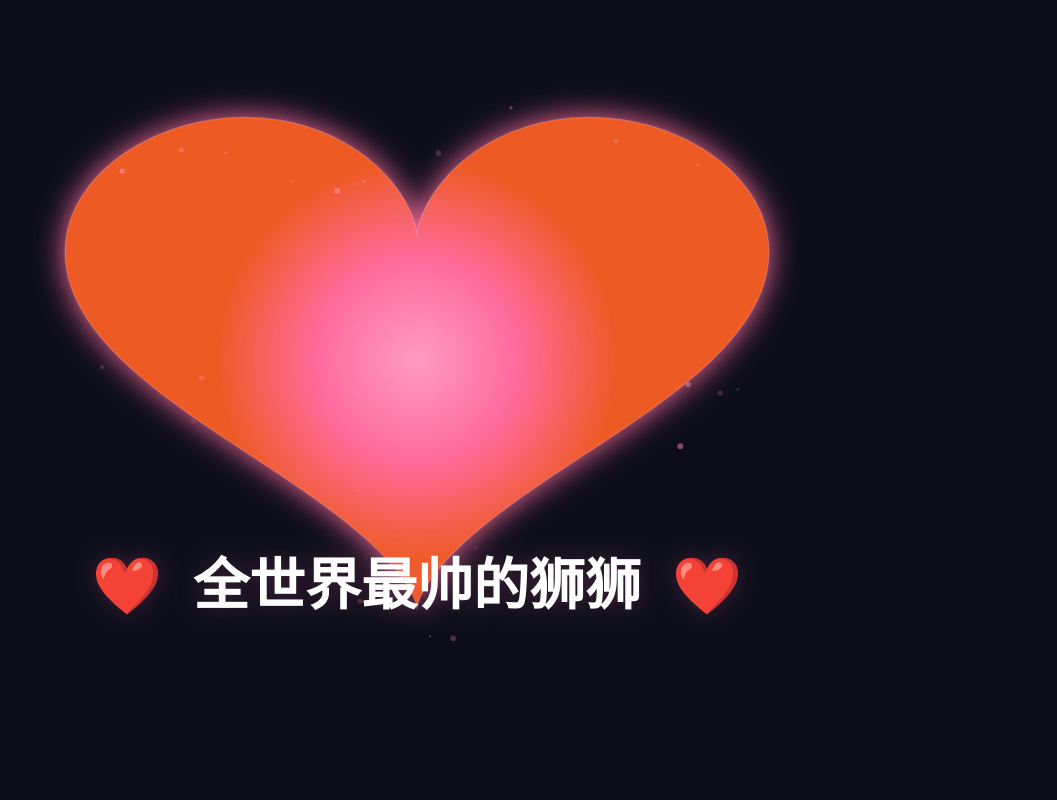
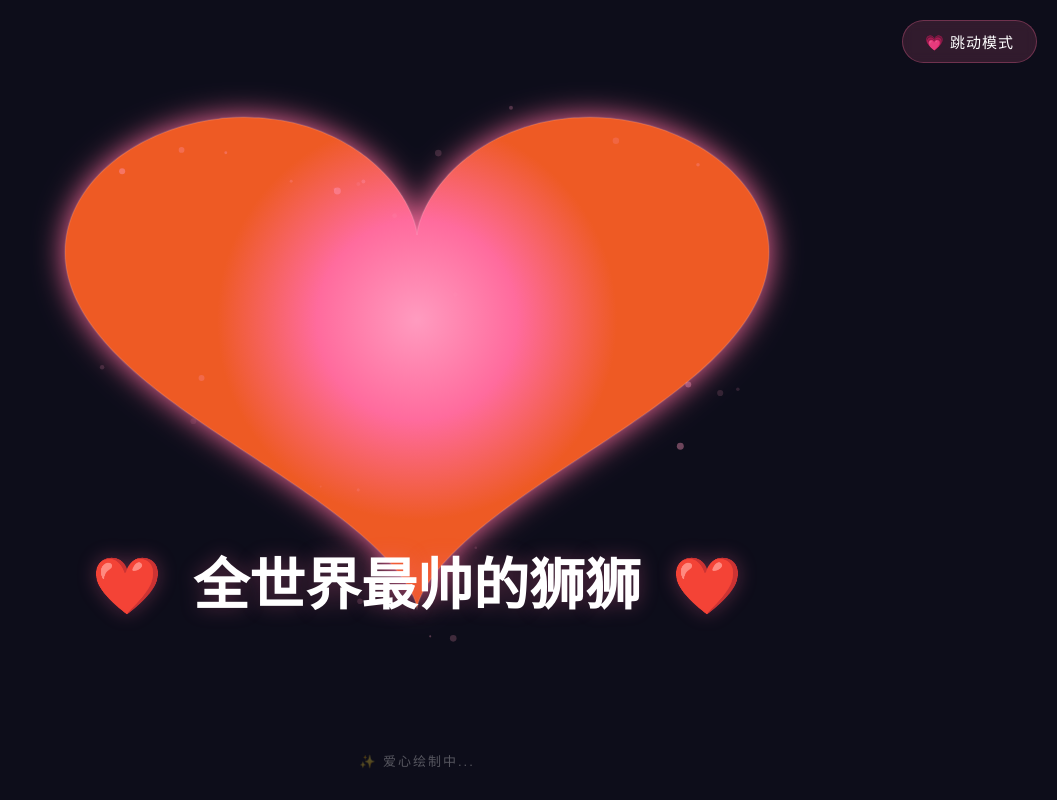
Before and after one commit to xinnn0408/hr-platform-demo, a website: page heart-web.html in a window 1280 px wide. Shown: the whole page, without its empty margins (223-1280 px from the left). Drawn offline with Linux system fonts and the light colour scheme.

Commit message:
add toggle button and pulse animation

```diff
--- a/heart-web.html
+++ b/heart-web.html
@@ -16,34 +16,64 @@ body {
   overflow: hidden;
   user-select: none;
 }
-canvas {
-  display: block;
-  max-width: 100vw;
-  max-height: 100vh;
+canvas { display: block; }
+.btn {
+  position: fixed;
+  top: 20px;
+  right: 20px;
+  z-index: 10;
+  background: rgba(255,107,157,0.15);
+  border: 1px solid rgba(255,107,157,0.3);
+  color: #fff;
+  padding: 10px 22px;
+  border-radius: 25px;
+  cursor: pointer;
+  font-size: 15px;
+  font-family: inherit;
+  transition: all .3s;
+  backdrop-filter: blur(6px);
+  letter-spacing: 1px;
+}
+.btn:hover { background: rgba(255,107,157,0.35); }
+.btn.pulse { background: rgba(255,107,157,0.4); border-color: #ff6b9d; }
+.hint {
+  position: fixed;
+  bottom: 30px;
+  left: 50%;
+  transform: translateX(-50%);
+  z-index: 10;
+  color: rgba(255,255,255,0.3);
+  font-size: 13px;
+  font-family: inherit;
+  letter-spacing: 2px;
 }
 </style>
 </head>
 <body>
+<button class="btn" id="btn">💗 跳动模式</button>
+<div class="hint" id="hint">✨ 爱心绘制中...</div>
 <canvas id="c"></canvas>
 <script>
 const c = document.getElementById('c');
 const ctx = c.getContext('2d');
-let W, H, t = 0, pts = [], mode = 'draw', progress = 0;
+const btn = document.getElementById('btn');
+const hint = document.getElementById('hint');
+let pts = [], mode = 'draw', progress = 0, time = 0;
 
 function resize() {
-  const s = Math.min(window.innerWidth, window.innerHeight);
   W = c.width = window.innerWidth * devicePixelRatio;
   H = c.height = window.innerHeight * devicePixelRatio;
   c.style.width = window.innerWidth + 'px';
   c.style.height = window.innerHeight + 'px';
   ctx.scale(devicePixelRatio, devicePixelRatio);
-  generateHeart(s / 400);
+  generateHeart();
 }
 resize();
 window.addEventListener('resize', resize);
 
-function generateHeart(s) {
+function generateHeart() {
   pts = [];
+  const s = Math.min(window.innerWidth, window.innerHeight) / 400;
   const cx = window.innerWidth / 2, cy = window.innerHeight / 2 - 40 * s;
   for (let a = 0; a <= Math.PI * 2; a += 0.02) {
     const x = 16 * Math.pow(Math.sin(a), 3);
@@ -52,92 +82,112 @@ function generateHeart(s) {
   }
 }
 
-function draw(t) {
-  W2 = window.innerWidth; H2 = window.innerHeight;
+btn.addEventListener('click', () => {
+  if (mode === 'draw') {
+    mode = 'pulse';
+    progress = 1;
+    time = 0;
+    btn.textContent = '🎨 绘制模式';
+    btn.classList.add('pulse');
+    hint.textContent = '💗 爱心跳动中...';
+  } else {
+    mode = 'draw';
+    progress = 0;
+    time = 0;
+    btn.textContent = '💗 跳动模式';
+    btn.classList.remove('pulse');
+    hint.textContent = '✨ 爱心绘制中...';
+  }
+});
+
+function draw() {
+  const W2 = window.innerWidth, H2 = window.innerHeight;
+  const s = Math.min(W2, H2) / 400;
   ctx.clearRect(0, 0, W2, H2);
   ctx.fillStyle = '#0d0d1a';
   ctx.fillRect(0, 0, W2, H2);
+  time += 0.016;
 
+  if (mode === 'draw') {
     progress = Math.min(1, progress + 0.005);
-  const count = Math.floor(pts.length * progress);
-  const s = Math.min(window.innerWidth, window.innerHeight) / 400;
+  }
 
-  if (count > 1) {
-    // Glow
+  const beat = mode === 'pulse' ? 1 + Math.abs(Math.sin(time * 3)) * 0.08 : 1;
+  const count = mode === 'pulse' ? pts.length : Math.floor(pts.length * progress);
+
+  if (count > 1 && beat > 0.02) {
+    ctx.save();
+    const cx = W2 / 2, cy = H2 / 2 - 40 * s;
+    ctx.translate(cx * (1 - beat), cy * (1 - beat));
+    ctx.translate(cx, cy);
+    ctx.scale(beat, beat);
+    ctx.translate(-cx, -cy);
+
     ctx.shadowColor = '#ff6b9d';
     ctx.shadowBlur = 30;
 
-    // Gradient fill
-    const grad = ctx.createRadialGradient(W2/2, H2/2 - 20*s, 0, W2/2, H2/2 - 20*s, 100*s);
+    const grad = ctx.createRadialGradient(W2/2, cy, 0, W2/2, cy, 100 * s);
     grad.addColorStop(0, '#ff9bbf');
     grad.addColorStop(0.5, '#ff6b9d');
     grad.addColorStop(1, '#ee5a24');
     ctx.fillStyle = grad;
 
-    // Draw heart with taper effect
     ctx.beginPath();
     ctx.moveTo(pts[0].x, pts[0].y);
     for (let i = 1; i < count; i++) {
       const prev = pts[i - 1];
-      const midX = (prev.x + pts[i].x) / 2;
-      const midY = (prev.y + pts[i].y) / 2;
-      ctx.quadraticCurveTo(prev.x, prev.y, midX, midY);
+      ctx.quadraticCurveTo(prev.x, prev.y, (prev.x + pts[i].x) / 2, (prev.y + pts[i].y) / 2);
     }
     ctx.closePath();
     ctx.fill();
     ctx.shadowBlur = 0;
 
-    // Sparkle edges
-    ctx.strokeStyle = 'rgba(255, 255, 255, 0.15)';
+    ctx.strokeStyle = 'rgba(255,255,255,0.12)';
     ctx.lineWidth = 1.5;
     ctx.stroke();
+    ctx.restore();
+
+    // Pulse glow ring
+    if (mode === 'pulse') {
+      const g = ctx.createRadialGradient(W2/2, cy, 30*s*beat, W2/2, cy, 90*s*beat);
+      g.addColorStop(0, `rgba(255,107,157,${0.08 * Math.abs(Math.sin(time*3))})`);
+      g.addColorStop(1, 'rgba(255,107,157,0)');
+      ctx.fillStyle = g;
+      ctx.fillRect(0, 0, W2, H2);
     }
 
-  // Particles floating
-  if (progress > 0.3) {
-    const pCount = Math.floor(progress * 30);
+    // Particles
+    if (progress > 0.3 || mode === 'pulse') {
+      const pCount = mode === 'pulse' ? 40 : Math.floor(progress * 30);
       for (let i = 0; i < pCount; i++) {
         const pi = Math.floor(Math.random() * pts.length);
         const px = pts[pi].x + (Math.random() - 0.5) * 60 * s;
         const py = pts[pi].y + (Math.random() - 0.5) * 60 * s;
-      const size = Math.random() * 2 + 1;
         ctx.beginPath();
-      ctx.arc(px, py, size, 0, Math.PI * 2);
-      ctx.fillStyle = `rgba(255, 155, 191, ${Math.random() * 0.4 + 0.1})`;
+        ctx.arc(px, py, Math.random() * 2.5 + 1, 0, Math.PI * 2);
+        ctx.fillStyle = `rgba(255,155,191,${Math.random() * 0.35 + 0.08})`;
         ctx.fill();
       }
     }
+  }
 
-  // Text when heart is complete enough
-  if (progress > 0.75) {
-    const alpha = Math.min(1, (progress - 0.75) * 8);
-    const glow = `rgba(255, 107, 157, ${alpha * 0.2})`;
-    ctx.shadowColor = glow;
-    ctx.shadowBlur = 20;
-
-    ctx.fillStyle = `rgba(255, 255, 255, ${alpha})`;
+  // Text
+  const showText = mode === 'pulse' || progress > 0.75;
+  if (showText) {
+    const alpha = mode === 'pulse' ? 1 : Math.min(1, (progress - 0.75) * 8);
+    ctx.fillStyle = `rgba(255,255,255,${alpha})`;
     ctx.font = `bold ${28 * s}px "PingFang SC", "Microsoft YaHei", Arial, sans-serif`;
     ctx.textAlign = 'center';
     ctx.textBaseline = 'middle';
+    ctx.shadowColor = `rgba(255,107,157,${alpha * 0.3})`;
+    ctx.shadowBlur = 20;
     ctx.fillText('❤️  全世界最帅的狮狮  ❤️', W2 / 2, H2 / 2 + 95 * s);
-
     ctx.shadowBlur = 0;
   }
 
   requestAnimationFrame(draw);
 }
 draw();
-
-// Click to switch mode
-document.addEventListener('click', () => {
-  if (mode === 'draw') {
-    mode = 'pulse';
-    progress = 1;
-  } else if (mode === 'pulse') {
-    mode = 'draw';
-    progress = 0;
-  }
-});
 </script>
 </body>
 </html>
```
Lines whose indentation alone changed are shown as unchanged.
